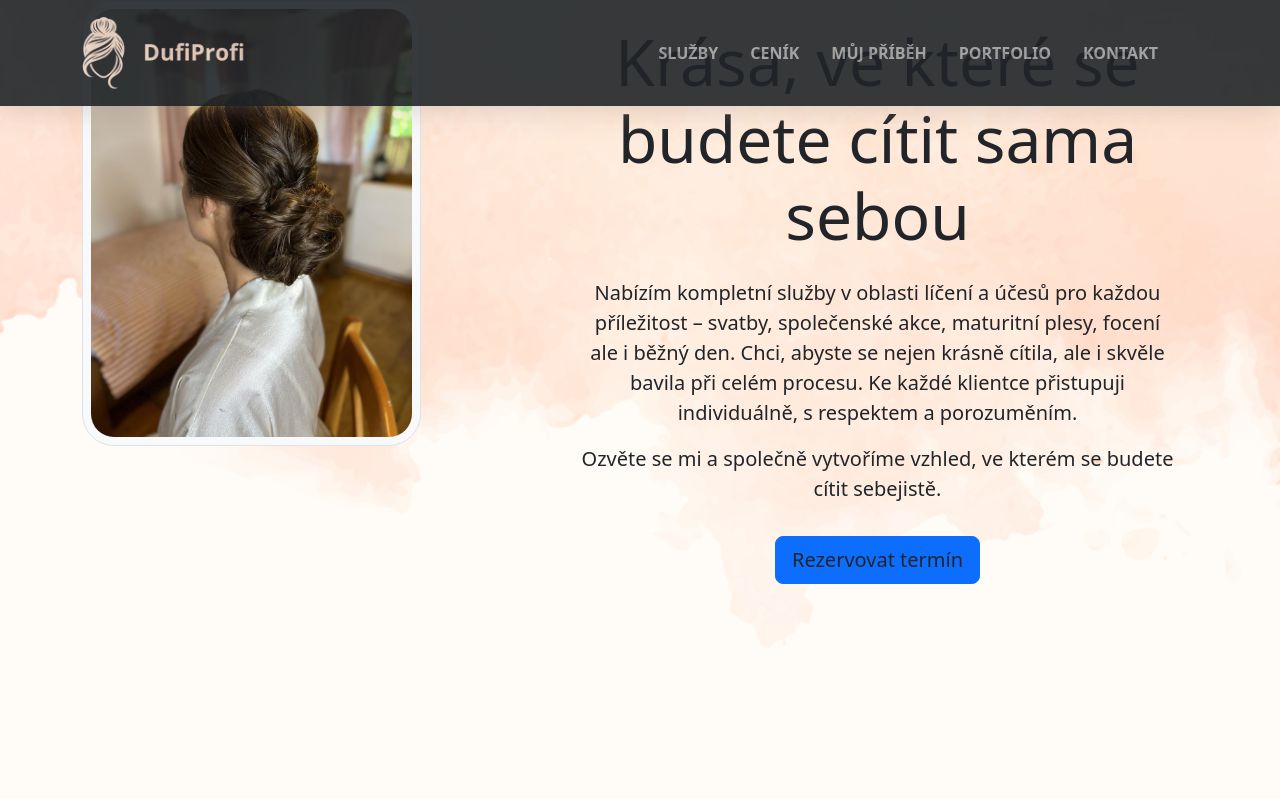
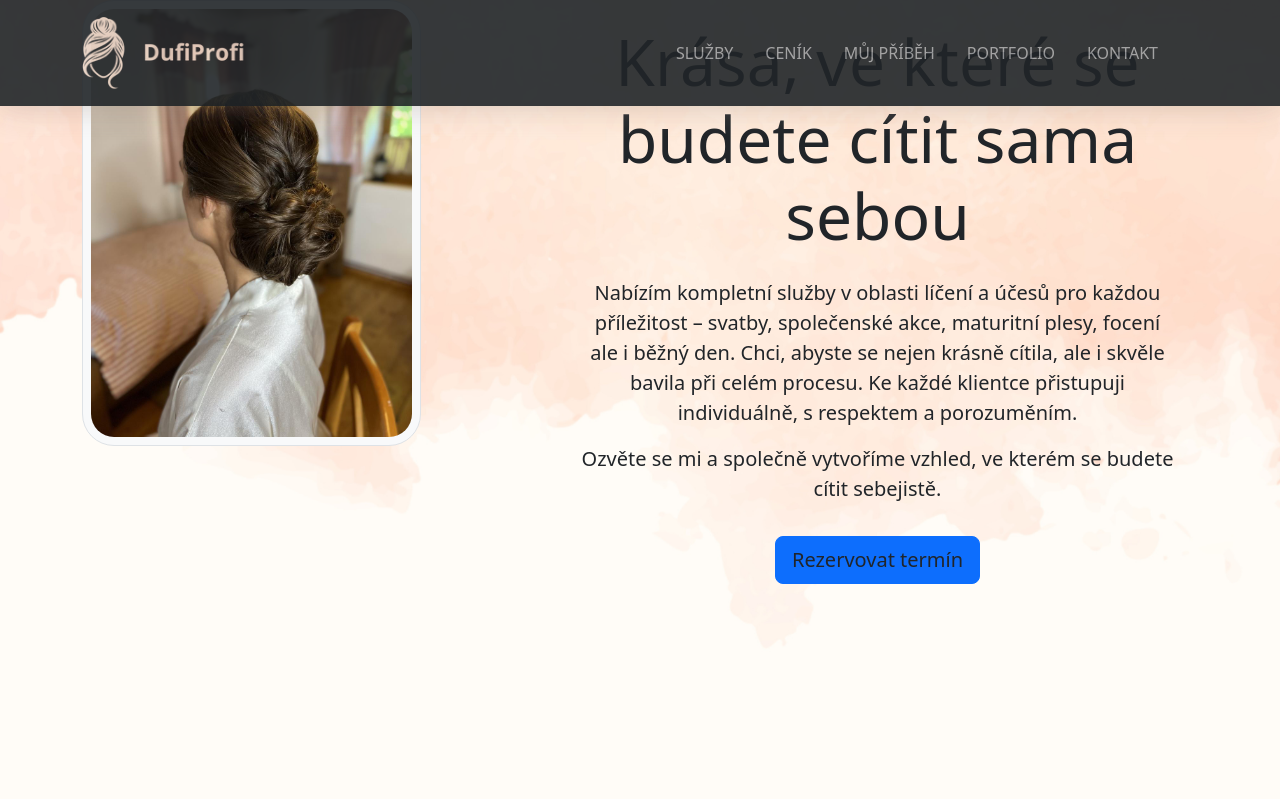
Before and after one commit to VaclavNekolny/DufiPROFI, a PHP site: page / in a window 1280 px wide. Shown: the top 799 px of the page. Run offline with PHP 8.4, Linux system fonts and the light colour scheme; style sheets or scripts are compiled from the project's sources; some libraries are stand-ins or nearby versions.

Commit message:
Odtučnění navbaru

```diff
--- a/includes/navbar.php
+++ b/includes/navbar.php
@@ -7,32 +7,29 @@
       class="navbar-toggler"
       type="button"
       data-bs-toggle="collapse"
-      data-bs-target="#navbarNavDropdown"
-    >
+      data-bs-target="#navbarNavDropdown">
       <span class="navbar-toggler-icon"></span>
     </button>
     <div class="collapse navbar-collapse" id="navbarNavDropdown">
       <ul class="navbar-nav ms-auto gap-3 me-3">
         <li class="nav-item">
-          <a href="?page=domu#sluzby" class="nav-link fw-semibold">SLUŽBY</a>
+          <a href="?page=domu#sluzby" class="nav-link">SLUŽBY</a>
         </li>
         <li class="nav-item">
           <a
             href="#"
             data-bs-toggle="modal"
             data-bs-target="#cenikModal"
-            class="nav-link fw-semibold"
-            >CENÍK</a
-          >
+            class="nav-link">CENÍK</a>
         </li>
         <li class="nav-item">
-          <a href="?page=domu#o_me" class="nav-link fw-semibold">MŮJ PŘÍBĚH</a>
+          <a href="?page=domu#o_me" class="nav-link">MŮJ PŘÍBĚH</a>
         </li>
         <li class="nav-item">
-          <a href="?page=portfolio" class="nav-link fw-semibold">PORTFOLIO</a>
+          <a href="?page=portfolio" class="nav-link">PORTFOLIO</a>
         </li>
         <li class="nav-item">
-          <a href="?page=domu#kontakt" class="nav-link fw-semibold">KONTAKT</a>
+          <a href="?page=domu#kontakt" class="nav-link">KONTAKT</a>
         </li>
       </ul>
       <span class="nav-item mx-1">
@@ -40,8 +37,7 @@
           <a
             href="https://www.facebook.com/profile.php?id=100083148499662"
             target="new"
-            class="nav-link link-primary"
-          >
+            class="nav-link link-primary">
             <i class="fas fa-circle fa-stack-2x"></i>
             <i class="fab fa-facebook-f fa-stack-1x text-dark"></i>
           </a>
@@ -52,8 +48,7 @@
           <a
             href="https://www.instagram.com/dufiprofi/"
             target="new"
-            class="nav-link link-primary"
-          >
+            class="nav-link link-primary">
             <i class="fas fa-circle fa-stack-2x"></i>
             <i class="fab fa-instagram fa-stack-1x text-dark"></i>
           </a>
```
